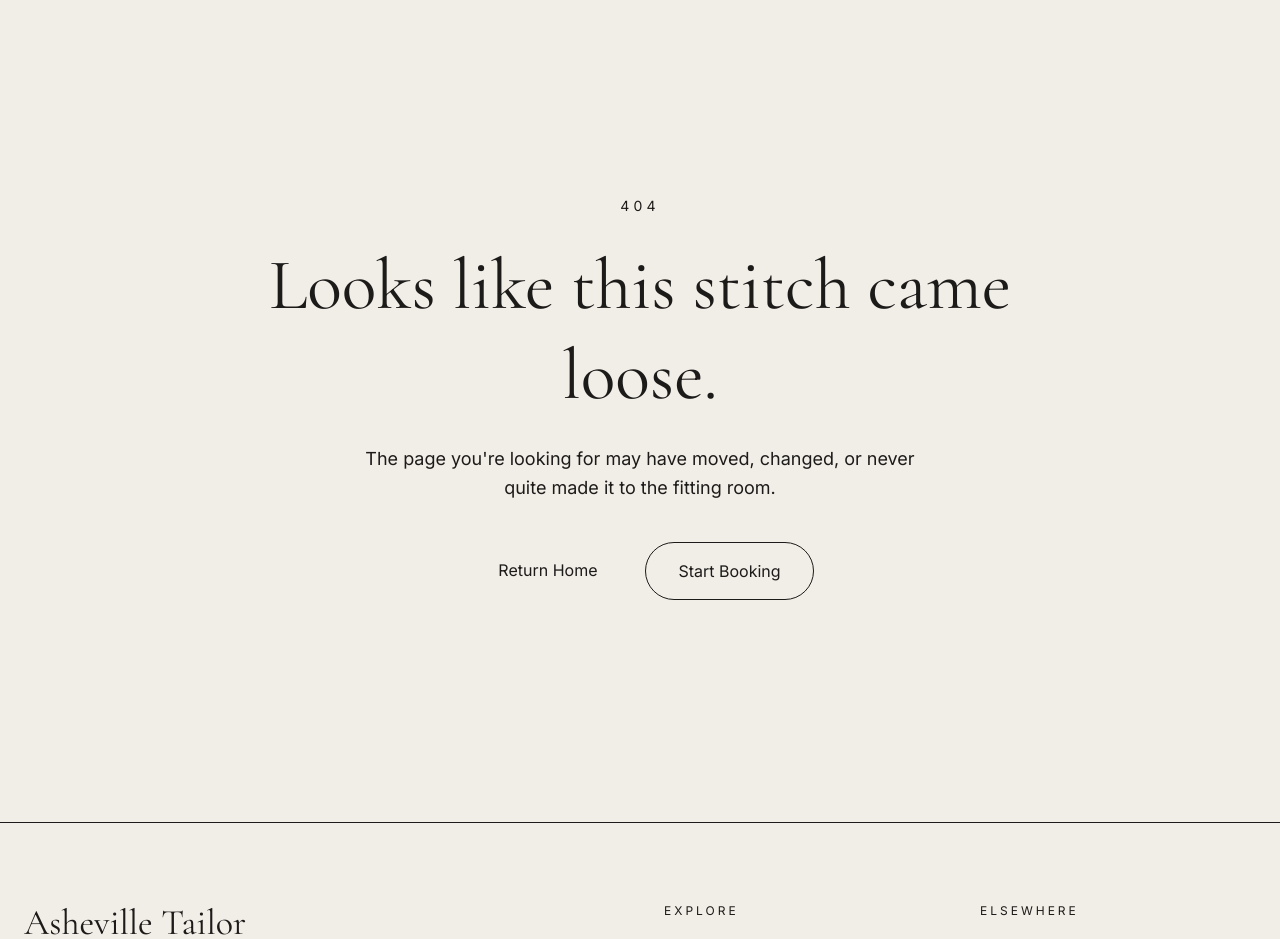
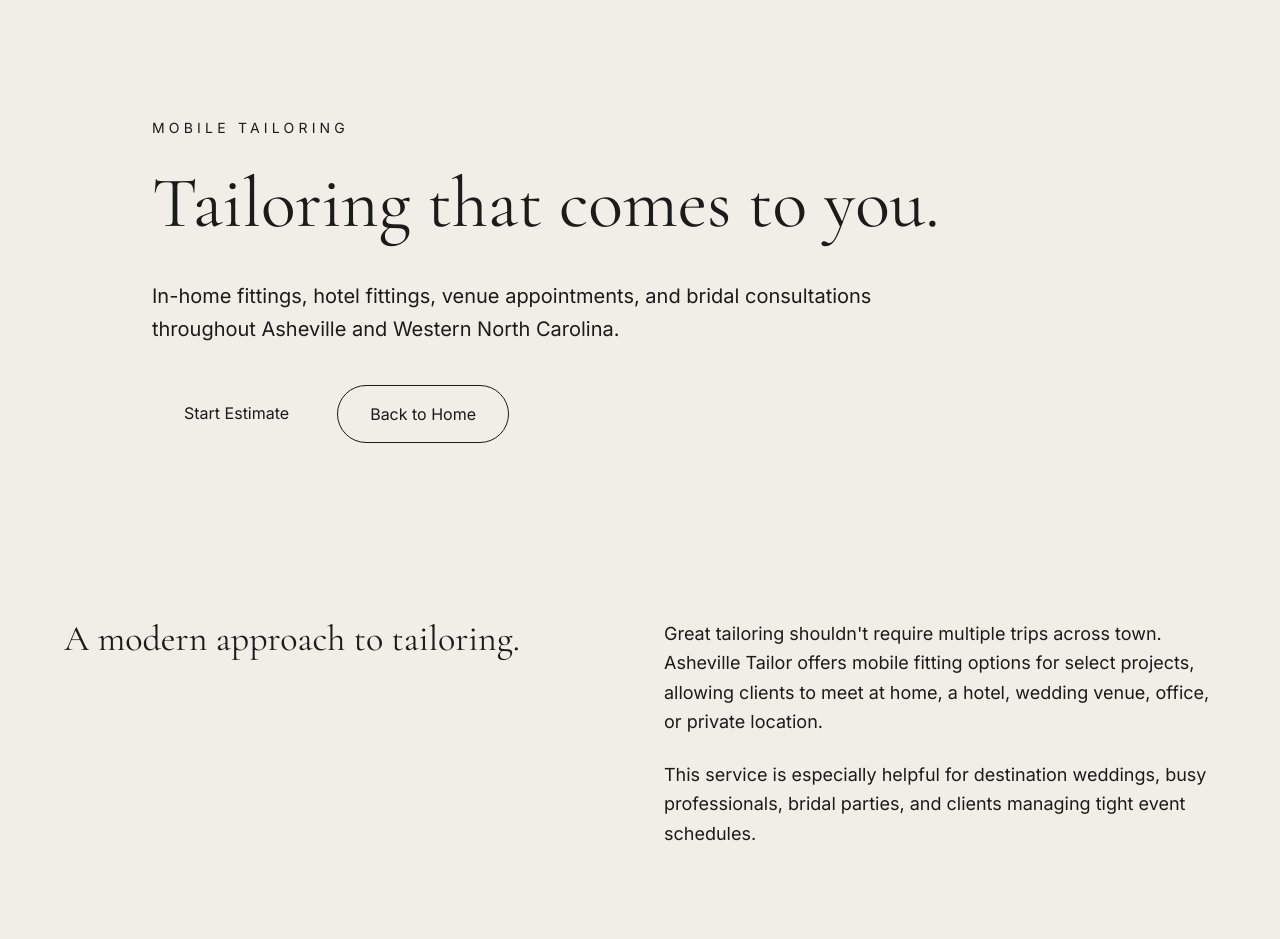
Before and after one commit to melissashayrobinson/asheville-tailor, a Next.js app: page /mobile-tailor-asheville in a window 1280 px wide. Before the commit this address had no page. Shown: the part 64-1003 px from the top of the page. Built offline with nearby package versions, Linux system fonts and the light colour scheme.

Commit message:
new pages

```diff
--- /dev/null
+++ b/app/mobile-tailor-asheville/page.tsx
@@ -0,0 +1,165 @@
+import type { Metadata } from "next";
+import Link from "next/link";
+import EstimateWizard from "../components/EstimateWizard";
+
+export const metadata: Metadata = {
+  title: "Mobile Tailor Asheville NC | In-Home & On-Site Fittings",
+  description:
+    "Mobile tailoring and in-home fittings throughout Asheville, NC. Bridal alterations, wedding dress fittings, formalwear, and tailoring designed around your schedule.",
+  alternates: {
+    canonical: "https://ashevilletailor.com/mobile-tailor-asheville",
+  },
+};
+
+export default function MobileTailorAsheville() {
+  return (
+    <main className="bg-linen text-ink">
+      <section className="mx-auto max-w-5xl px-6 py-24">
+        <p className="text-sm uppercase tracking-[0.3em] text-moss">
+          Mobile Tailoring
+        </p>
+
+        <h1 className="mt-5 font-serif text-5xl leading-tight md:text-7xl">
+          Tailoring that comes to you.
+        </h1>
+
+        <p className="mt-8 max-w-3xl text-xl leading-relaxed text-ink/70">
+          In-home fittings, hotel fittings, venue appointments, and bridal
+          consultations throughout Asheville and Western North Carolina.
+        </p>
+
+        <div className="mt-10 flex flex-wrap gap-4">
+          <a
+            href="#estimate-wizard"
+            className="rounded-full bg-ink px-8 py-4 text-linen transition hover:opacity-90"
+          >
+            Start Estimate
+          </a>
+
+          <Link
+            href="/"
+            className="rounded-full border border-ink/15 px-8 py-4 transition hover:bg-ink/5"
+          >
+            Back to Home
+          </Link>
+        </div>
+      </section>
+
+      <section className="bg-bone px-6 py-20">
+        <div className="mx-auto grid max-w-6xl gap-12 md:grid-cols-2">
+          <div>
+            <h2 className="font-serif text-4xl">
+              A modern approach to tailoring.
+            </h2>
+          </div>
+
+          <div className="space-y-6 text-lg leading-relaxed text-ink/70">
+            <p>
+              Great tailoring shouldn't require multiple trips across town.
+              Asheville Tailor offers mobile fitting options for select
+              projects, allowing clients to meet at home, a hotel, wedding
+              venue, office, or private location.
+            </p>
+
+            <p>
+              This service is especially helpful for destination weddings,
+              busy professionals, bridal parties, and clients managing tight
+              event schedules.
+            </p>
+          </div>
+        </div>
+      </section>
+
+      <section className="mx-auto max-w-6xl px-6 py-20">
+        <h2 className="font-serif text-4xl">
+          Mobile fitting services may include
+        </h2>
+
+        <div className="mt-10 grid gap-6 md:grid-cols-3">
+          {[
+            "Wedding dress fittings",
+            "Bridesmaid fittings",
+            "Mother of the bride fittings",
+            "Suit fittings",
+            "Formalwear consultations",
+            "Hotel fittings",
+            "Venue appointments",
+            "Home appointments",
+            "Rush alteration consultations",
+          ].map((item) => (
+            <div
+              key={item}
+              className="rounded-3xl border border-ink/10 p-6"
+            >
+              {item}
+            </div>
+          ))}
+        </div>
+      </section>
+
+      <section className="bg-ink px-6 py-20 text-linen">
+        <div className="mx-auto max-w-5xl text-center">
+          <p className="text-sm uppercase tracking-[0.3em] opacity-60">
+            Destination Wedding?
+          </p>
+
+          <h2 className="mt-4 font-serif text-5xl">
+            We work with visitors, planners, and wedding professionals.
+          </h2>
+
+          <p className="mx-auto mt-6 max-w-2xl text-lg opacity-80">
+            Asheville is a destination wedding city. Mobile fittings can help
+            simplify planning and reduce travel for bridal clients and wedding
+            parties.
+          </p>
+        </div>
+      </section>
+
+      <section className="mx-auto max-w-5xl px-6 py-20">
+        <h2 className="font-serif text-4xl">
+          Mobile Tailor Asheville FAQs
+        </h2>
+
+        <div className="mt-10 space-y-8">
+          <div>
+            <h3 className="text-xl font-medium">
+              Do you offer in-home tailoring appointments?
+            </h3>
+
+            <p className="mt-3 text-ink/70">
+              Yes. Mobile fitting appointments may be available depending on
+              location, project scope, and scheduling availability.
+            </p>
+          </div>
+
+          <div>
+            <h3 className="text-xl font-medium">
+              Do you travel to wedding venues?
+            </h3>
+
+            <p className="mt-3 text-ink/70">
+              Venue and hotel appointments may be available for bridal and
+              wedding-related projects.
+            </p>
+          </div>
+
+          <div>
+            <h3 className="text-xl font-medium">
+              Is there an additional fee for mobile fittings?
+            </h3>
+
+            <p className="mt-3 text-ink/70">
+              Travel and mobile fitting fees vary based on location and project
+              requirements.
+            </p>
+          </div>
+        </div>
+      </section>
+
+      <section id="estimate-wizard">
+        <EstimateWizard />
+      </section>
+
+    </main>
+  );
+}
```
